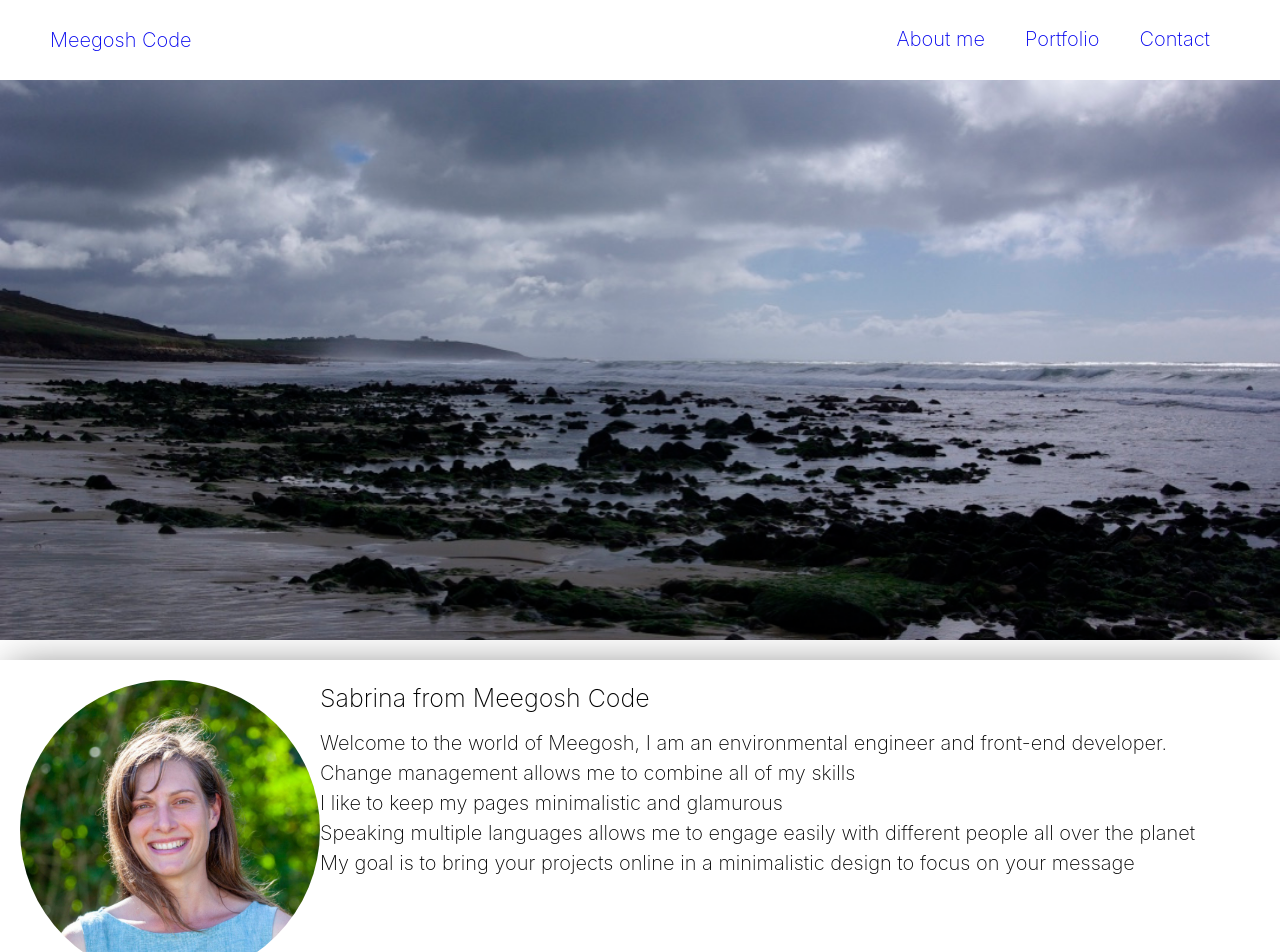
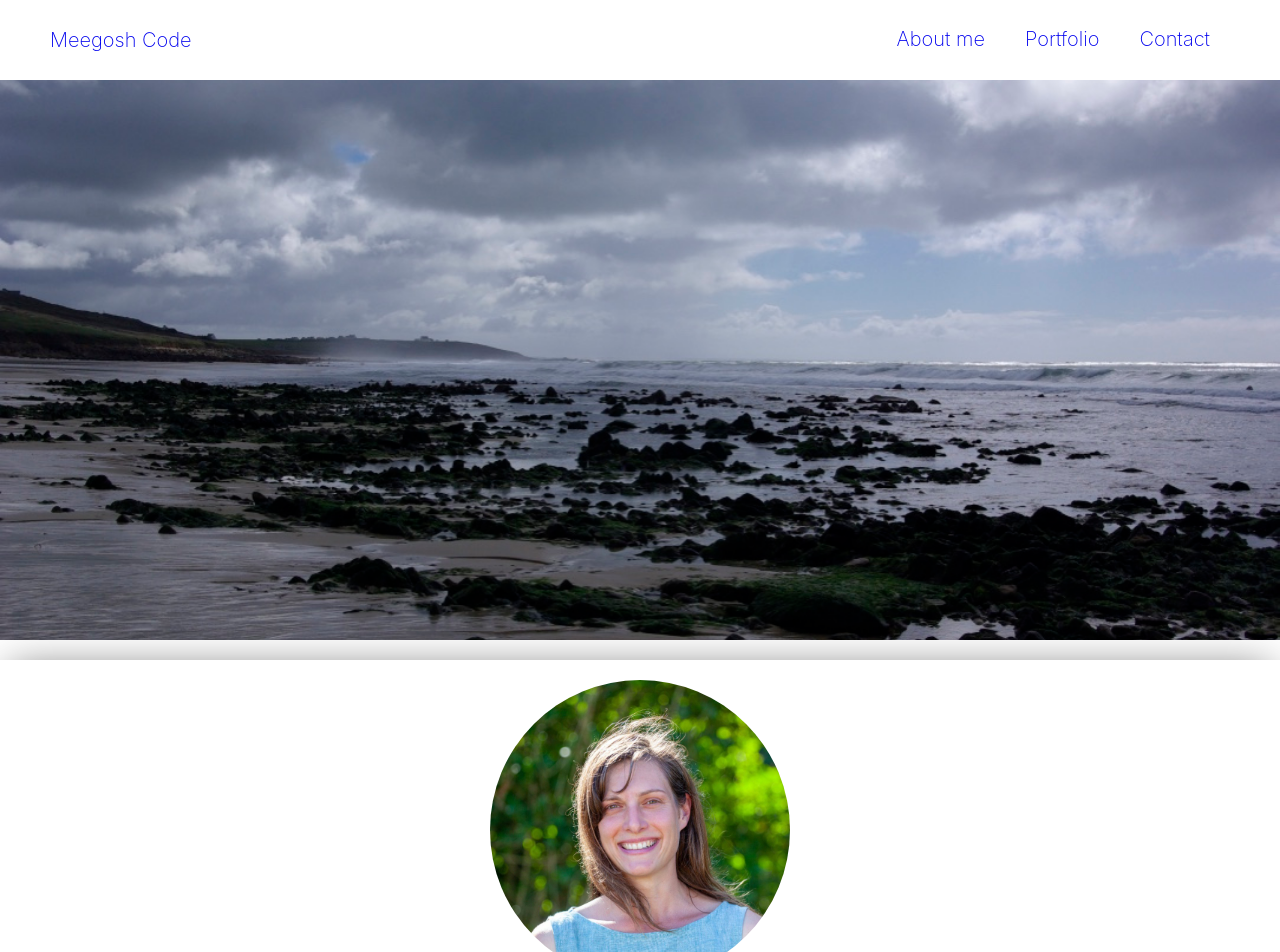
Before and after one commit to SabMc/meegoshcode, a React (Create React App) app: page / in a window 1280 px wide. Shown: the top 952 px of the page. Built offline with nearby package versions, Linux system fonts and the light colour scheme.

Commit message:
about me section
adjusting and working on UI

```diff
--- a/src/components/About.css
+++ b/src/components/About.css
@@ -12,15 +12,20 @@
 
 .introduction {
   margin: 1em auto;
-  padding: 1rem 1rem;
+  padding: 1rem 12rem;
   box-shadow: 0 0 2rem -0.5rem rgba(0, 0, 0, 0.6);
   max-width: 65rem;
   display: flex;
   height: 100%;
   justify-items: center;
   align-items: top;
+  flex-direction: column;
+  justify-content: center;
+  text-align: center;
 }
-
+.short-text {
+  text-align: justify;
+}
 .me-image {
   border-radius: 50%;
   width: 300px;
@@ -36,9 +41,4 @@
     font-size: 80px;
     padding: 20px 40px;
   }
-  .introduction {
-    flex-direction: column;
-    justify-content: center;
-    text-align: center;
-  }
 }
--- a/src/components/About.js
+++ b/src/components/About.js
@@ -16,17 +16,14 @@ function About() {
           </div>
           <div className="description two">
             <h2 className="article-title">Sabrina from Meegosh Code</h2>
-            <p>
-              Welcome to the world of Meegosh, I am an environmental engineer
-              and front-end developer. <br /> Change management allows me to
-              combine all of my skills <br /> I like to keep my pages
-              minimalistic and glamurous <br /> Speaking multiple languages
-              allows me to engage easily with different people all over the
-              planet
-            </p>
-            <p>
-              My goal is to bring your projects online in a minimalistic design
-              to focus on your message
+            <p className="short-text">
+              Welcome to the world of Meegosh, being a process engineer and
+              front-end developer allows me to combine my skills in change
+              management. My goal is to bring your projects online focusing on
+              your message. <br /> Speaking multiple languages allows me to
+              engage easily with different people all over the planet My goal is
+              to bring your projects online in a minimalistic design to focus on
+              your message
             </p>
           </div>
         </div>
```
